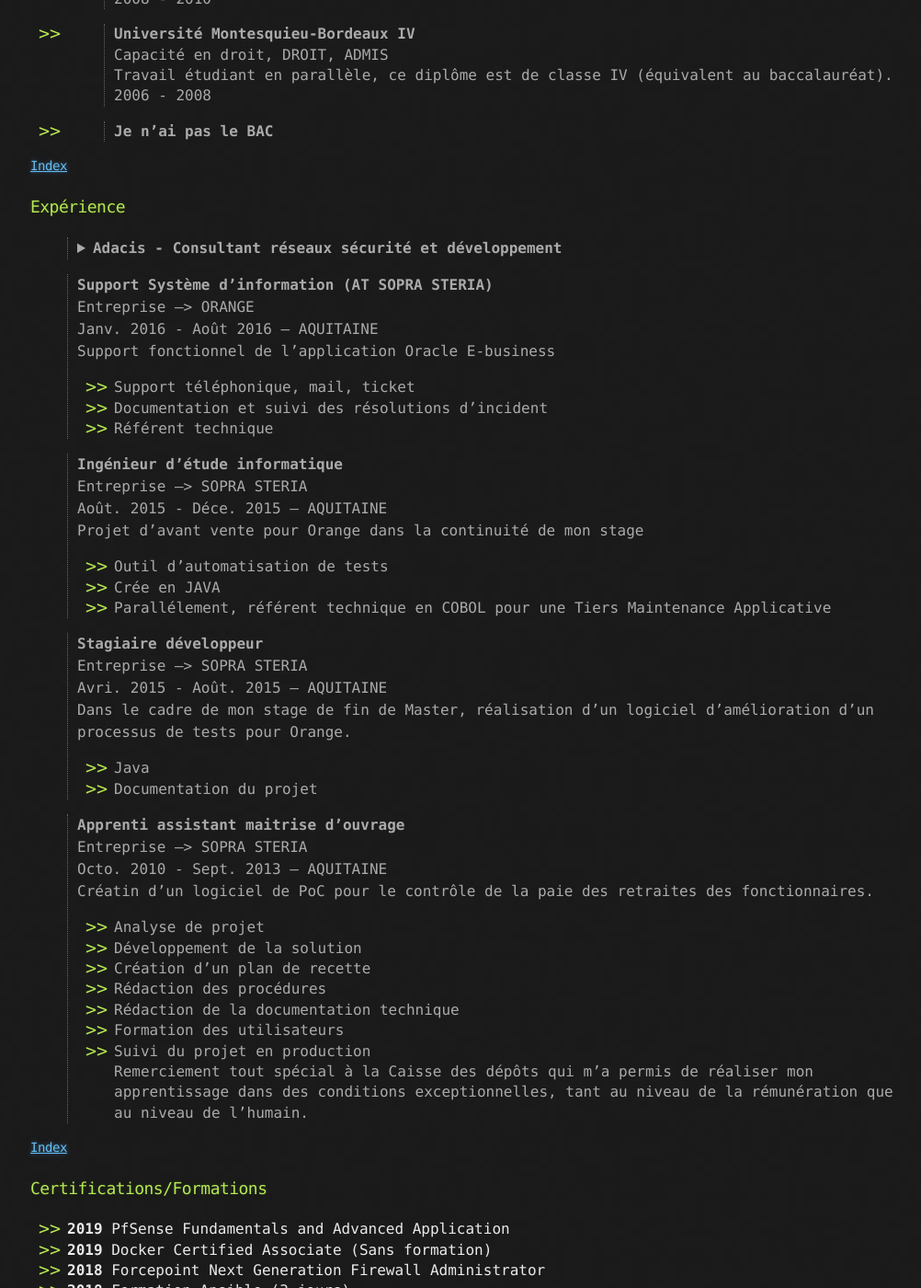
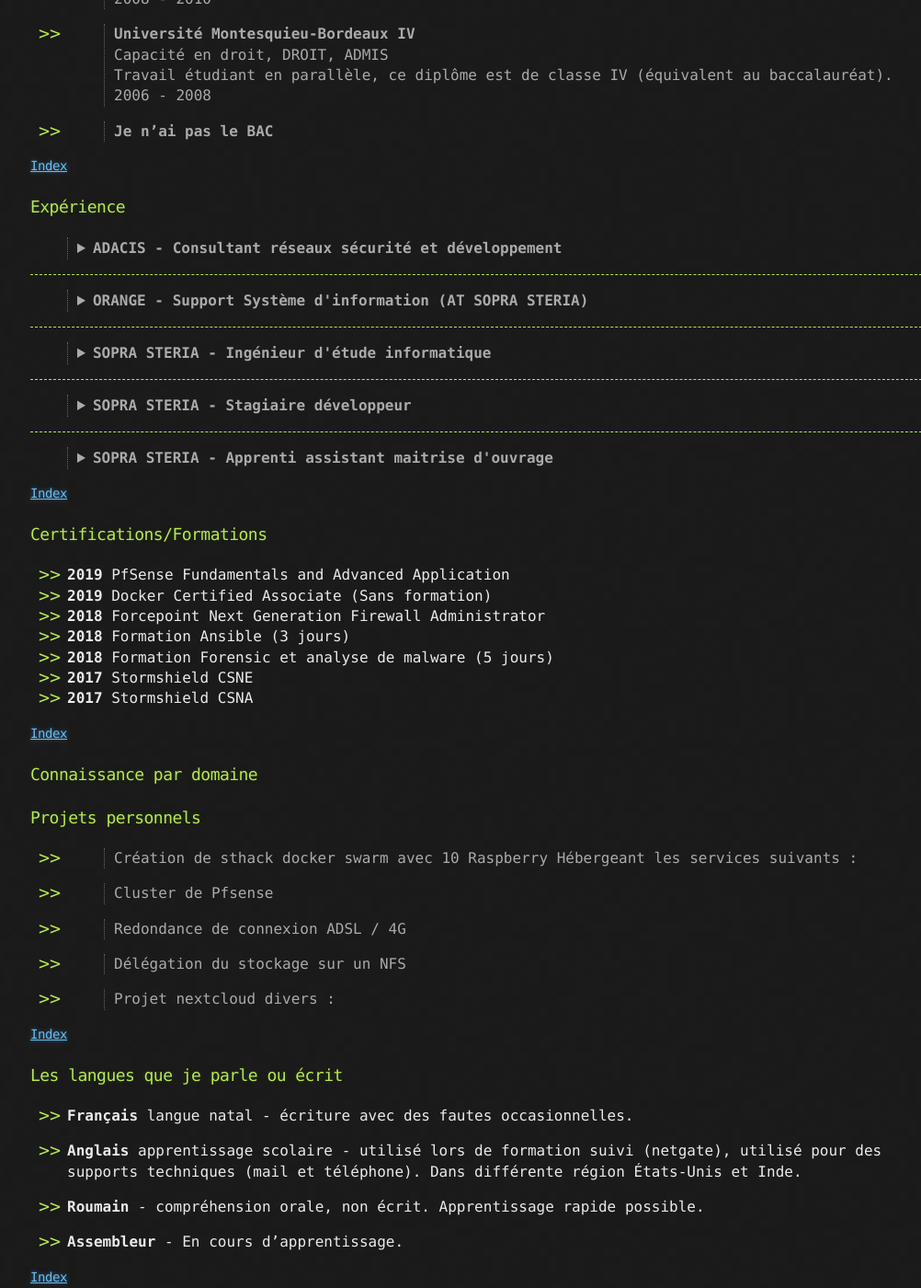
Before and after one commit to baimard/baimard.github.io, a Jekyll site: the page built from index.md, in a window 1280 px wide and 1400 px high, scrolled down 1034 px. Shown: the whole window at 92% size, without its empty margins (107-1109 px from the left). Built offline with Jekyll 4.4.1, drawn with Linux system fonts in a browser that asks for light colours.

Commit message:
one more 2

```diff
--- a/index.md
+++ b/index.md
@@ -56,7 +56,7 @@
 <span id="experience"></span>
 ### Expérience
 
-> <details><summary><strong>Adacis - Consultant réseaux sécurité et développement</strong></summary><br/>
+> <details><summary><strong>ADACIS - Consultant réseaux sécurité et développement</strong></summary>
 > Sept. 2016 - Aujourd'hui -- AQUITAINE <br/>
 > J'interviens auprès de clients Grands Comptes sur : <br/>
 > - Intégration d'équipements de sécurité<br/>
@@ -67,42 +67,38 @@
 > - Déplacement nationaux <br/>
 > - Commerce, avant vente, appel d'offre etc. <br/>
 > <br/>Veille technologique : https://www.adacis.net/category/actu/</detail>
-
-> **Support Système d'information (AT SOPRA STERIA)** <br/>
-> Entreprise --> ORANGE <br/>
+<hr/>
+> <details><summary><strong>ORANGE - Support Système d'information (AT SOPRA STERIA)</strong></summary>
 > Janv. 2016 - Août 2016 -- AQUITAINE<br/>
-> Support fonctionnel de l'application Oracle E-business
-> - Support téléphonique, mail, ticket
-> - Documentation et suivi des résolutions d'incident
-> - Référent technique
-
-> **Ingénieur d'étude informatique** <br/>
-> Entreprise --> SOPRA STERIA <br/>
+> Support fonctionnel de l'application Oracle E-business<br/>
+> - Support téléphonique, mail, ticket<br/>
+> - Documentation et suivi des résolutions d'incident<br/>
+> - Référent technique</detail>
+<hr/>
+> <details><summary><strong>SOPRA STERIA - Ingénieur d'étude informatique</strong></summary>
 > Août. 2015 - Déce. 2015 -- AQUITAINE<br/>
-> Projet d'avant vente pour Orange dans la continuité de mon stage
-> - Outil d'automatisation de tests
-> - Crée en JAVA
-> - Parallélement, référent technique en COBOL pour une Tiers Maintenance Applicative
-
-> **Stagiaire développeur** <br/>
-> Entreprise --> SOPRA STERIA <br/>
+> Projet d'avant vente pour Orange dans la continuité de mon stage<br/>
+> - Outil d'automatisation de tests<br/>
+> - Crée en JAVA<br/>
+> - Parallélement, référent technique en COBOL pour une Tiers Maintenance Applicative</detail>
+<hr/>
+> <details><summary><strong>SOPRA STERIA - Stagiaire développeur</strong></summary>
 > Avri. 2015 - Août. 2015 -- AQUITAINE<br/>
-> Dans le cadre de mon stage de fin de Master, réalisation d'un logiciel d'amélioration d'un processus de tests pour Orange.
-> - Java
-> - Documentation du projet
-
-> **Apprenti assistant maitrise d'ouvrage** <br/>
-> Entreprise --> SOPRA STERIA <br/>
+> Dans le cadre de mon stage de fin de Master, réalisation d'un logiciel d'amélioration d'un processus de tests pour Orange.<br/>
+> - Java<br/>
+> - Documentation du projet</detail>
+<hr/>
+> <details><summary><strong>SOPRA STERIA - Apprenti assistant maitrise d'ouvrage</strong></summary>
 > Octo. 2010 - Sept. 2013 -- AQUITAINE<br/>
-> Créatin d'un logiciel de PoC pour le contrôle de la paie des retraites des fonctionnaires.
-> - Analyse de projet
-> - Développement de la solution
-> - Création d’un plan de recette
-> - Rédaction des procédures
-> - Rédaction de la documentation technique
-> - Formation des utilisateurs
-> - Suivi du projet en production
-> <br/> Remerciement tout spécial à la Caisse des dépôts qui m'a permis de réaliser mon apprentissage dans des conditions exceptionnelles, tant au niveau de la rémunération que au niveau de l'humain.
+> Créatin d'un logiciel de PoC pour le contrôle de la paie des retraites des fonctionnaires. <br/>
+> - Analyse de projet<br/>
+> - Développement de la solution<br/>
+> - Création d’un plan de recette<br/>
+> - Rédaction des procédures<br/>
+> - Rédaction de la documentation technique<br/>
+> - Formation des utilisateurs<br/>
+> - Suivi du projet en production<br/>
+> <br/> Remerciement tout spécial à la Caisse des dépôts qui m'a permis de réaliser mon apprentissage dans des conditions exceptionnelles, tant au niveau de la rémunération que au niveau de l'humain.</detail>
 
 #### [Index](./#index)
 
```
